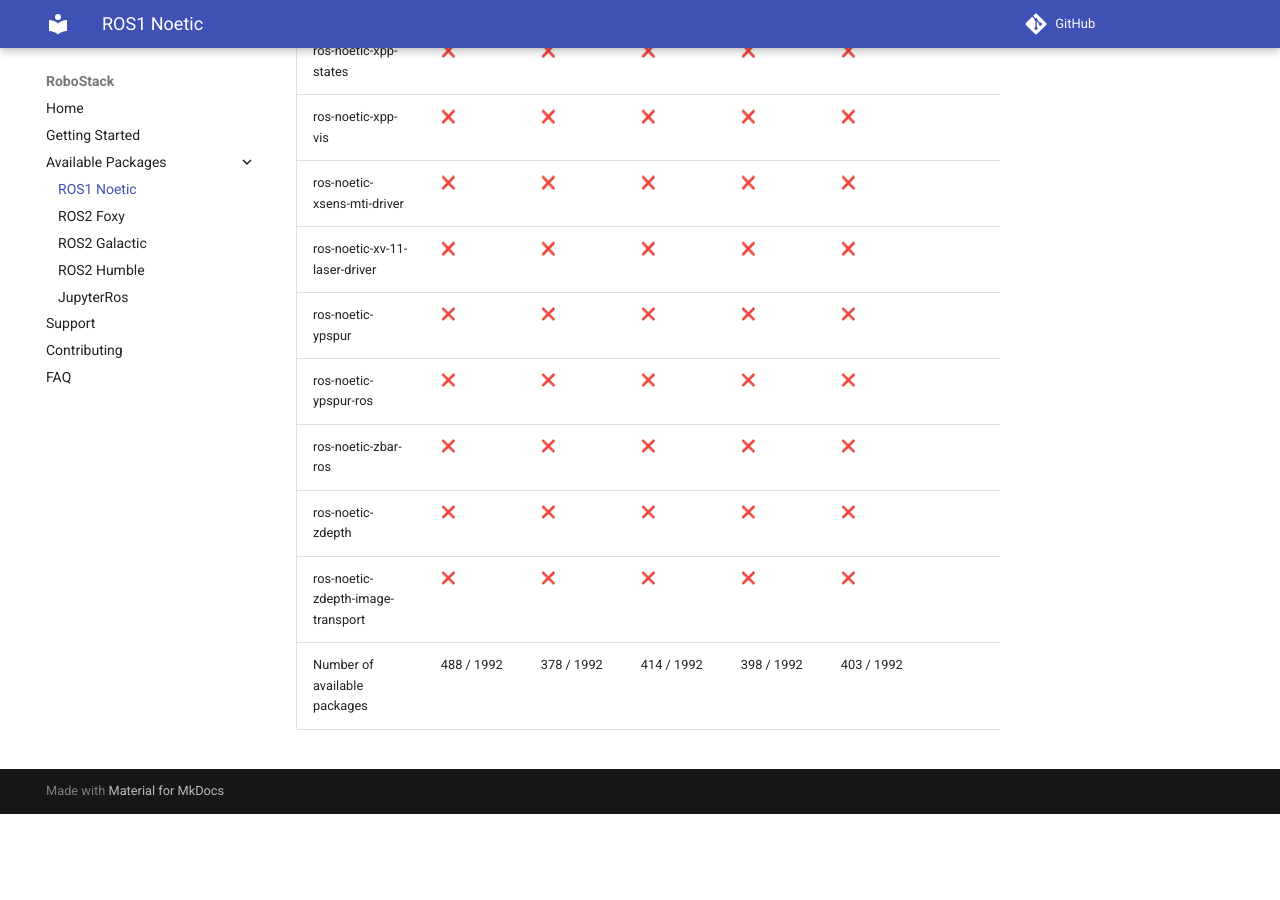
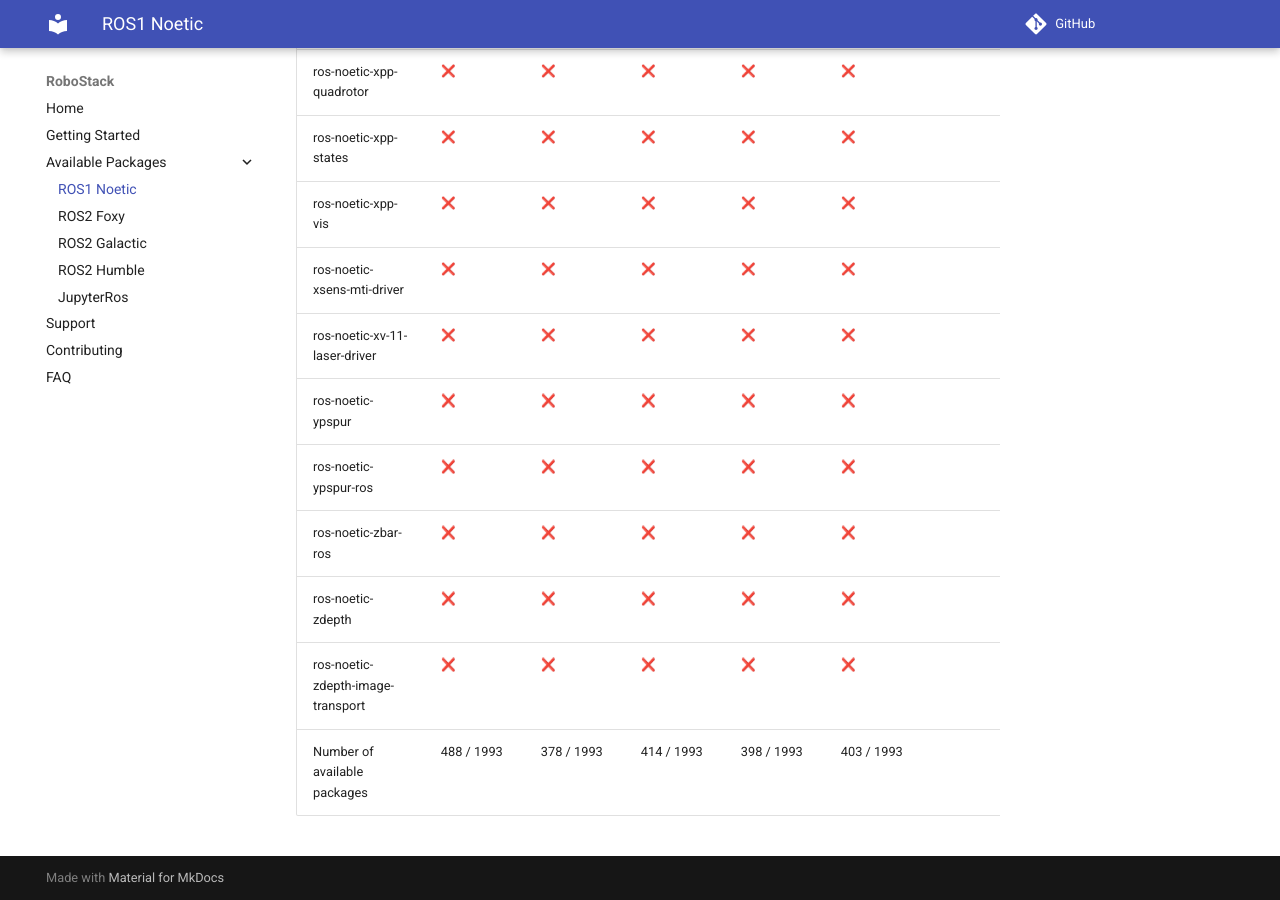
Before and after one commit to RoboStack/robostack.github.io, an MkDocs documentation site: the page built from docs/noetic.md, in a window 1280 px wide and 900 px high, scrolled down 143313 px. Built offline with MkDocs 1.6.1 and Material for MkDocs 9.7.7, drawn with Linux system fonts in a browser that asks for light colours; emoji names are drawn with the system emoji font; comment, search, counter and statistics services are not loaded; before the commit the page ends 144127 px from its top, so only the background shows below that; some of the changed text lies outside the part shown.

Commit message:
Update tables

```diff
--- a/docs/noetic.md
+++ b/docs/noetic.md
@@ -1992,4 +1993,4 @@
 | ros-noetic-zbar-ros | :x: { data-sort='0' } | :x: { data-sort='0' } | :x: { data-sort='0' } | :x: { data-sort='0' } | :x: { data-sort='0' } |   |
 | ros-noetic-zdepth | :x: { data-sort='0' } | :x: { data-sort='0' } | :x: { data-sort='0' } | :x: { data-sort='0' } | :x: { data-sort='0' } |   |
 | ros-noetic-zdepth-image-transport | :x: { data-sort='0' } | :x: { data-sort='0' } | :x: { data-sort='0' } | :x: { data-sort='0' } | :x: { data-sort='0' } |   |
-| Number of available packages |  488 / 1992 | 378 / 1992 | 414 / 1992 | 398 / 1992 | 403 / 1992 |
+| Number of available packages |  488 / 1993 | 378 / 1993 | 414 / 1993 | 398 / 1993 | 403 / 1993 |
```
Also changed, not shown: other parts of docs/noetic.md (+1 -0 lines).
